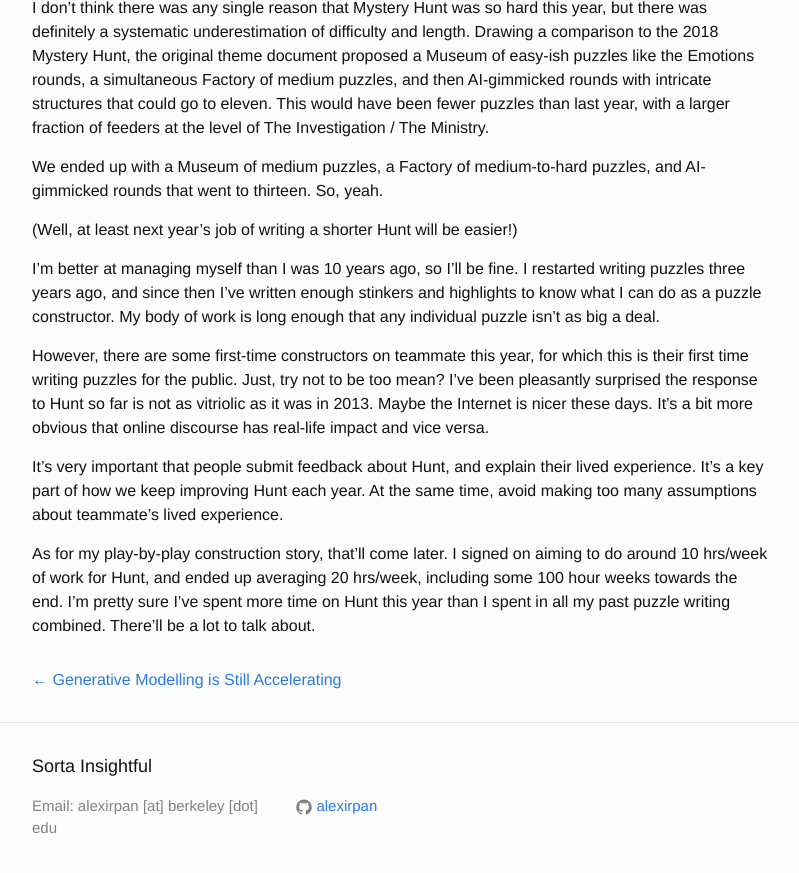
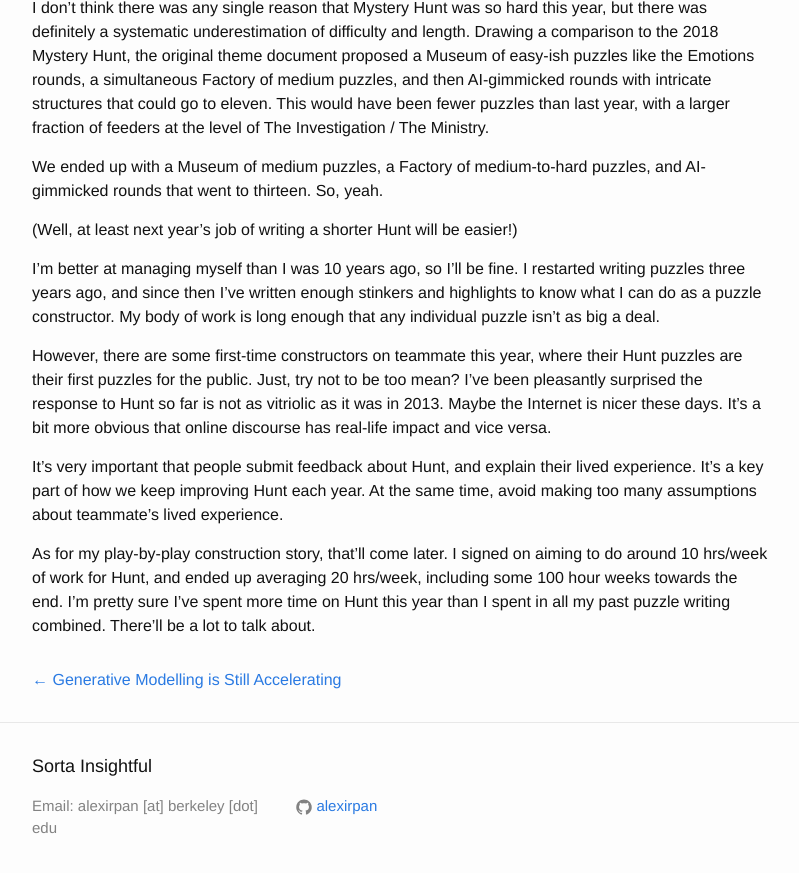
Before and after one commit to alexirpan/alexirpan.github.io, a Jekyll site: the page built from _posts/2023-01-20-mh-2023-prelude.markdown, in a window 1280 px wide and 900 px high, scrolled down 974 px. Shown: the top 873 px of the window, without its empty margins (238-1037 px from the left). Built offline with Jekyll 4.4.1, drawn with Linux system fonts in a browser that asks for light colours; nearby versions of some CDN libraries.

Commit message:
Okay one more revision

```diff
--- a/_posts/2023-01-20-mh-2023-prelude.markdown
+++ b/_posts/2023-01-20-mh-2023-prelude.markdown
@@ -63,8 +63,8 @@
 and since then I've written enough stinkers and highlights to know what I can do as a
 puzzle constructor. My body of work is long enough that any individual puzzle isn't as big a deal.
 
-However, there are some first-time constructors on teammate this year, for which this is their
-first time writing puzzles for the public.
+However, there are some first-time constructors on teammate this year, where their Hunt puzzles are
+their first puzzles for the public.
 Just, try not to be too mean? I've been pleasantly surprised the response to Hunt so far is
 not as vitriolic as it was in 2013.
 Maybe the Internet is nicer these days. It's a bit more obvious
```
